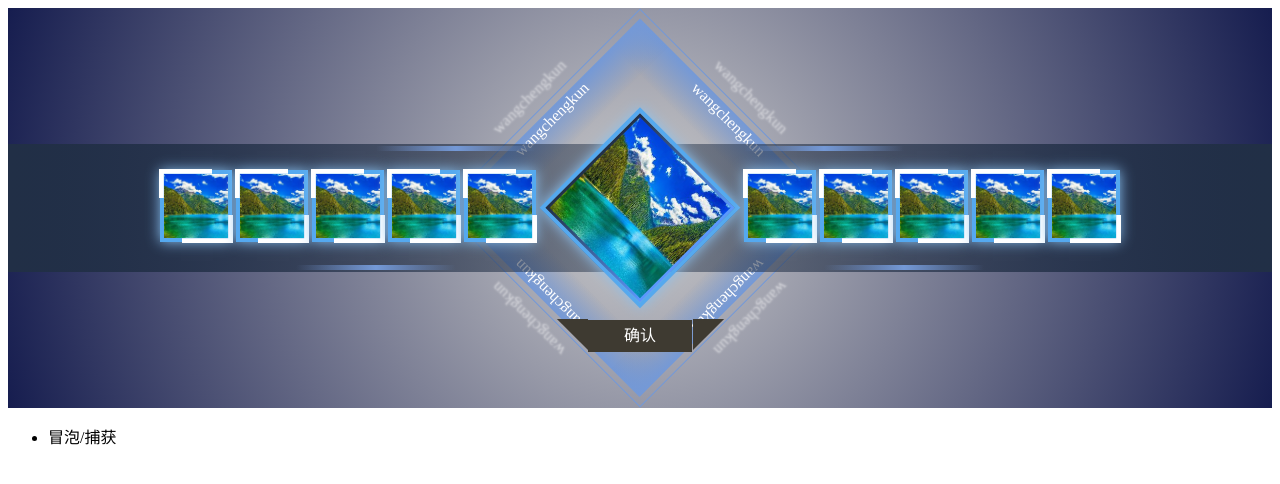
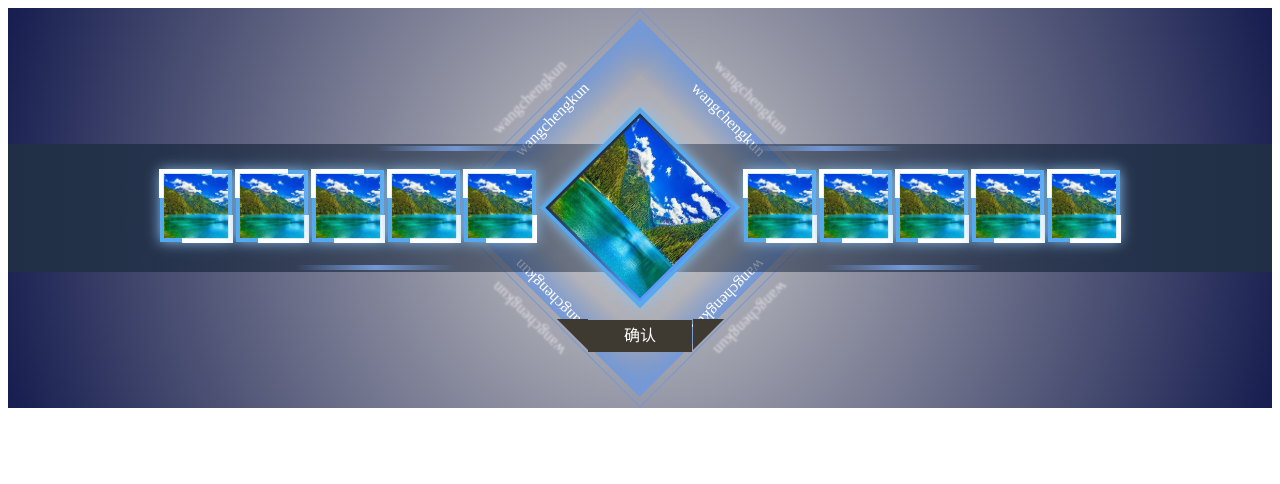
Before and after one commit to WangZiYi132/wangziyi132.github.io, a plain HTML site: page index.html in a window 1280 px wide. Drawn offline with Linux system fonts and the light colour scheme.

Commit message:
Update index.html

```diff
--- a/index.html
+++ b/index.html
@@ -286,13 +286,6 @@
     <div class="button">确认</div>
 </div>
 
-<div>
-    <ul>
-        <li>
-            冒泡/捕获
-        </li>
-    </ul>
-</div>
 </body>
 <script>
     var html = document.documentElement;
```
